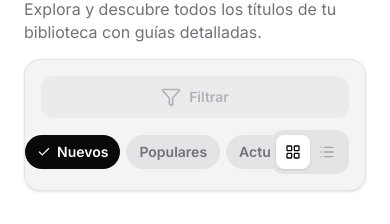
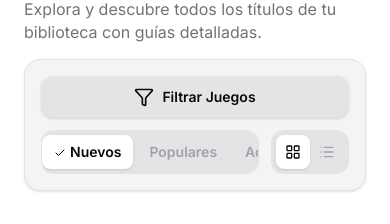
Before and after one commit to Crowleyster/Gacha_Hub, a Next.js app: page /juegos in a window 390 px wide. Shown: the part 229-453 px from the top of the page. Built offline with nearby package versions, Linux system fonts and the light colour scheme.

Commit message:
feat: updates filters.

```diff
--- a/app/juegos/page.js
+++ b/app/juegos/page.js
@@ -200,9 +200,9 @@ function GameCard({ game, viewMode = 'grid' }) {
 function FiltersContent({ filters, updateFilter, hasActiveFilters, clearAllFilters, allPlatforms, allGenres, allDevs }) {
     return (
         <div className="flex flex-col lg:flex-row items-stretch gap-3 w-full">
-            <FilterDropdown label="Plataforma"    options={allPlatforms} selected={filters.plataforma}    onChange={(v) => updateFilter('plataforma', v)} />
-            <FilterDropdown label="Género"          options={allGenres}    selected={filters.genero}        onChange={(v) => updateFilter('genero', v)} />
-            <FilterDropdown label="Desarrollador"  options={allDevs}      selected={filters.desarrollador} onChange={(v) => updateFilter('desarrollador', v)} />
+            <FilterDropdown label="Plataforma" options={allPlatforms} selected={filters.plataforma} onChange={(v) => updateFilter('plataforma', v)} />
+            <FilterDropdown label="Género" options={allGenres} selected={filters.genero} onChange={(v) => updateFilter('genero', v)} />
+            <FilterDropdown label="Desarrollador" options={allDevs} selected={filters.desarrollador} onChange={(v) => updateFilter('desarrollador', v)} />
 
             {hasActiveFilters && (
                 <button
@@ -223,14 +223,14 @@ function FiltersContent({ filters, updateFilter, hasActiveFilters, clearAllFilte
 export default function Juegos() {
     const gamesList = Object.values(GAMES_DATA);
 
-    const allGenres    = useMemo(() => Array.from(new Set(gamesList.flatMap(g => g.genre))).sort(),      [gamesList]);
-    const allPlatforms = useMemo(() => Array.from(new Set(gamesList.flatMap(g => g.platforms))).sort(),  [gamesList]);
-    const allDevs      = useMemo(() => Array.from(new Set(gamesList.map(g => g.developer))).sort(),      [gamesList]);
+    const allGenres = useMemo(() => Array.from(new Set(gamesList.flatMap(g => g.genre))).sort(), [gamesList]);
+    const allPlatforms = useMemo(() => Array.from(new Set(gamesList.flatMap(g => g.platforms))).sort(), [gamesList]);
+    const allDevs = useMemo(() => Array.from(new Set(gamesList.map(g => g.developer))).sort(), [gamesList]);
 
-    const [selectedSort, setSelectedSort]       = useState('Nuevos');
-    const [viewMode, setViewMode]               = useState('grid');   // 'grid' | 'list'
+    const [selectedSort, setSelectedSort] = useState('Nuevos');
+    const [viewMode, setViewMode] = useState('grid');   // 'grid' | 'list'
     const [isMobileFilterOpen, setIsMobileFilterOpen] = useState(false);
-    const [visibleCount, setVisibleCount]       = useState(12);
+    const [visibleCount, setVisibleCount] = useState(12);
 
     const [filters, setFilters] = useState({
         plataforma: [],
@@ -238,17 +238,17 @@ export default function Juegos() {
         desarrollador: [],
     });
 
-    const updateFilter    = (key, value) => setFilters(prev => ({ ...prev, [key]: value }));
+    const updateFilter = (key, value) => setFilters(prev => ({ ...prev, [key]: value }));
     const hasActiveFilters = Object.values(filters).some(val => val.length > 0);
-    const clearAllFilters  = () => setFilters({ plataforma: [], genero: [], desarrollador: [] });
+    const clearAllFilters = () => setFilters({ plataforma: [], genero: [], desarrollador: [] });
 
     const sortOptions = ['Nuevos', 'Populares', 'Actualizados', 'A-Z'];
 
     const filteredGames = useMemo(() => {
         return gamesList.filter(game => {
-            const matchesGenre    = filters.genero.length === 0       || filters.genero.some(g => game.genre.includes(g));
-            const matchesPlatform = filters.plataforma.length === 0   || filters.plataforma.some(p => game.platforms.includes(p));
-            const matchesDev      = filters.desarrollador.length === 0 || filters.desarrollador.includes(game.developer);
+            const matchesGenre = filters.genero.length === 0 || filters.genero.some(g => game.genre.includes(g));
+            const matchesPlatform = filters.plataforma.length === 0 || filters.plataforma.some(p => game.platforms.includes(p));
+            const matchesDev = filters.desarrollador.length === 0 || filters.desarrollador.includes(game.developer);
             return matchesGenre && matchesPlatform && matchesDev;
         });
     }, [gamesList, filters]);
@@ -267,18 +267,49 @@ export default function Juegos() {
                 {/* Barra de Controles */}
                 <div className="flex flex-col lg:flex-row lg:items-end gap-3 bg-background-secondary border border-border-default-secondary p-4 rounded-2xl shadow-sm">
 
-                    {/* Mobile: Botón Filtrar (deshabilitado) */}
+                    {/* --- CONTROLES MOBILE --- */}
+                    <div className="lg:hidden flex flex-col gap-3 w-full">
+                        {/* Botón Filtrar */}
                         <button
-                        disabled
-                        title="Próximamente"
-                        aria-label="Abrir filtros"
-                        className="lg:hidden flex items-center justify-center gap-2 h-[42px] px-4 w-full bg-background-tertiary border border-border-default-secondary rounded-xl opacity-50 cursor-not-allowed text-body-small-strong text-text-default-secondary"
+                            onClick={() => setIsMobileFilterOpen(true)}
+                            className="flex items-center justify-center gap-2 h-[42px] px-4 w-full bg-background-tertiary border border-border-default-secondary rounded-xl shadow-sm text-body-small-strong text-text-default-default hover:bg-background-secondary-hover transition-colors relative"
                         >
-                        <Filter className="w-5 h-5" /> Filtrar
+                            <Filter className="w-5 h-5" /> Filtrar Juegos
                             {hasActiveFilters && (
-                            <span className="w-2 h-2 bg-brand-default rounded-full" />
+                                <span className="w-2.5 h-2.5 bg-brand-default rounded-full border border-background-default absolute top-2 right-2"></span>
                             )}
                         </button>
+
+                        {/* Sort & View Mobile */}
+                        <div className="flex items-center justify-between gap-3 w-full">
+                            {/* Sort Chips Scrollable */}
+                            <div className="flex items-center bg-background-tertiary p-1 rounded-xl border border-border-default-secondary gap-1 overflow-x-auto scrollbar-none snap-x snap-mandatory flex-1">
+                                {sortOptions.map(opt => {
+                                    const isActive = selectedSort === opt;
+                                    return (
+                                        <button
+                                            key={opt}
+                                            onClick={() => setSelectedSort(opt)}
+                                            className={`snap-start shrink-0 px-3 h-[34px] rounded-lg text-body-small-strong transition-all ${isActive ? 'bg-background-default text-text-default-default shadow-sm' : 'text-text-default-tertiary hover:text-text-default-default'}`}
+                                        >
+                                            {isActive && <Check className="inline w-3 h-3 mr-1" />}
+                                            {opt}
+                                        </button>
+                                    );
+                                })}
+                            </div>
+
+                            {/* View Toggle Mobile */}
+                            <div className="flex items-center bg-background-tertiary p-1 rounded-xl border border-border-default-secondary shrink-0">
+                                <button onClick={() => setViewMode('grid')} className={`flex items-center justify-center w-[34px] h-[34px] rounded-lg transition-all ${viewMode === 'grid' ? 'bg-background-default text-text-default-default shadow-sm' : 'text-text-default-tertiary hover:text-text-default-default'}`}>
+                                    <LayoutGrid className="w-4 h-4" />
+                                </button>
+                                <button onClick={() => setViewMode('list')} className={`flex items-center justify-center w-[34px] h-[34px] rounded-lg transition-all ${viewMode === 'list' ? 'bg-background-default text-text-default-default shadow-sm' : 'text-text-default-tertiary hover:text-text-default-default'}`}>
+                                    <List className="w-4 h-4" />
+                                </button>
+                            </div>
+                        </div>
+                    </div>
 
                     {/* Desktop: Filtros Horizontales */}
                     <div className="hidden lg:flex flex-col items-stretch flex-1">
@@ -296,8 +327,8 @@ export default function Juegos() {
                     {/* Separador vertical */}
                     <div className="hidden lg:block w-px self-stretch bg-border-default-secondary shrink-0" />
 
-                    {/* Sort Chips + View Toggle */}
-                    <div className="flex items-center gap-2 shrink-0">
+                    {/* Controles Desktop: Sort Chips + View Toggle */}
+                    <div className="hidden lg:flex items-center gap-2 shrink-0">
 
                         {/* Sort Chips — scroll horizontal en mobile */}
                         <div className="
--- a/app/noticias/page.js
+++ b/app/noticias/page.js
@@ -110,25 +110,45 @@ export default function Noticias() {
                 <div className="space-y-4">
                     {/* Desktop: Fila Única | Mobile: Grid */}
                     <div className="flex flex-col lg:flex-row lg:items-end gap-4 bg-background-secondary border border-border-default-secondary p-4 rounded-2xl transition-all shadow-sm">
-                        {/* Mobile Filter Toggle Button */}
+                        {/* --- CONTROLES MOBILE --- */}
+                        <div className="lg:hidden flex flex-col gap-3 w-full">
+                            {/* Botón Filtrar */}
                             <button
-                            disabled
-                            title="Próximamente"
-                            className="lg:hidden flex items-center justify-center gap-2 h-[42px] px-4 w-full sm:w-auto bg-background-tertiary border border-border-default-secondary rounded-xl shadow-sm opacity-50 cursor-not-allowed text-body-small-strong text-text-default-secondary relative"
+                                onClick={() => setIsMobileFilterOpen(true)}
+                                className="flex items-center justify-center gap-2 h-[42px] px-4 w-full bg-background-tertiary border border-border-default-secondary rounded-xl shadow-sm text-body-small-strong text-text-default-default hover:bg-background-secondary-hover transition-colors relative"
                             >
-                            <Filter className="w-5 h-5" /> Filtrar
+                                <Filter className="w-5 h-5" /> Filtrar Noticias
                                 {hasActiveFilters && (
                                     <span className="w-2.5 h-2.5 bg-brand-default rounded-full border border-background-default absolute top-2 right-2"></span>
                                 )}
                             </button>
+
+                            {/* Toggles Sort Mobile */}
+                            <div className="flex items-center bg-background-tertiary p-1 rounded-xl border border-border-default-secondary h-[42px] w-full">
+                                <button
+                                    onClick={() => setViewMode('nuevos')}
+                                    className={`flex items-center justify-center gap-2 flex-1 h-full rounded-lg transition-all ${viewMode === 'nuevos' ? 'bg-background-default text-text-default-default shadow-sm' : 'text-text-default-tertiary hover:text-text-default-default'}`}
+                                >
+                                    {viewMode === 'nuevos' && <Check className="w-3.5 h-3.5" />}
+                                    <span className="text-body-small-strong">Nuevos</span>
+                                </button>
+                                <button
+                                    onClick={() => setViewMode('populares')}
+                                    className={`flex items-center justify-center gap-2 flex-1 h-full rounded-lg transition-all ${viewMode === 'populares' ? 'bg-background-default text-text-default-default shadow-sm' : 'text-text-default-tertiary hover:text-text-default-default'}`}
+                                >
+                                    {viewMode === 'populares' && <Check className="w-3.5 h-3.5" />}
+                                    <span className="text-body-small-strong">Populares</span>
+                                </button>
+                            </div>
+                        </div>
 
                         {/* Filtros Expandibles (Desktop siempre visible) */}
                         <div className="hidden lg:flex flex-col items-stretch gap-4 flex-1">
                             <FiltersContent />
                         </div>
 
-                        {/* Toggles Ordenamiento */}
-                        <div className="flex items-center gap-3 mt-auto lg:mt-0 w-full lg:w-auto self-end">
+                        {/* Toggles Ordenamiento Desktop */}
+                        <div className="hidden lg:flex items-center gap-3 mt-auto lg:mt-0 w-auto self-end">
                             <div className="flex flex-col gap-1.5 w-full">
                                 <span className="hidden lg:block text-[10px] uppercase tracking-wider font-bold text-text-default-tertiary px-1">Orden</span>
                                 <div className="flex items-center bg-background-tertiary p-1 rounded-xl border border-border-default-secondary h-[42px] flex-1 lg:flex-none">
```
Also changed, not shown: app/eventos/page.js (+57 -25 lines). Lines whose indentation alone changed are shown as unchanged.
